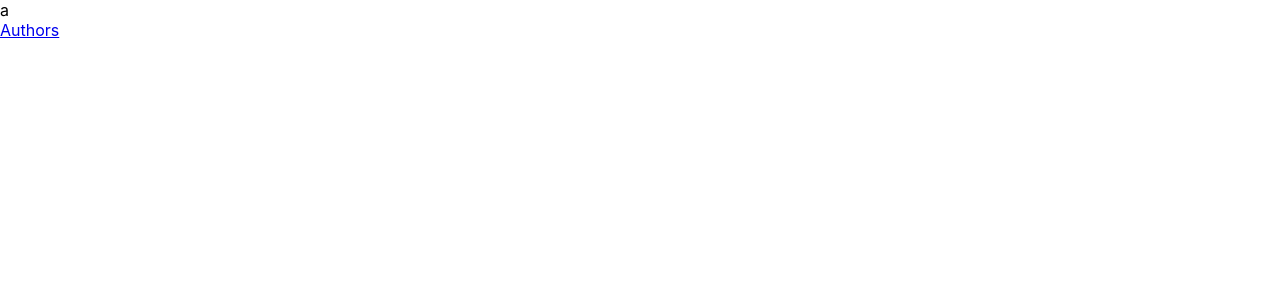
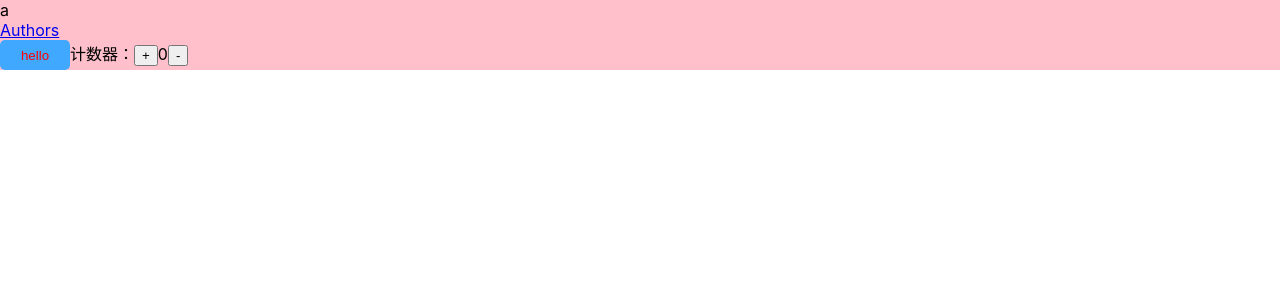
Before and after one commit to xxyzlll/ExercisePractice, a React app: page / in a window 1280 px wide. Shown: the top 300 px of the page. Built offline with nearby package versions, Linux system fonts and the light colour scheme.

Commit message:
button基本结构

```diff
--- /dev/null
+++ b/src/components/Button/Main.tsx
@@ -0,0 +1,35 @@
+import * as React from "react";
+import "./styles.css"
+
+export interface Props {
+  buttonText?: string,
+  styleOptions?: React.CSSProperties,
+  onClick: () => void
+}
+
+export interface States {
+}
+
+class Button extends React.Component<Props, States> {
+  constructor(props: Props) {
+    super(props);
+    this.state = {};
+  }
+
+  onClick = () => {
+    this.props.onClick()
+  }
+
+  render() {
+    const { buttonText, styleOptions } = this.props
+    return (
+        <>
+          <button style={styleOptions} onClick={this.onClick} className='buttonBaseStyle'>
+            {buttonText || 'Button'}
+          </button>
+        </>
+    );
+  }
+}
+
+export default Button;
--- /dev/null
+++ b/src/components/Button/index.tsx
@@ -0,0 +1,3 @@
+import Button from "./Main";
+
+export default Button
--- /dev/null
+++ b/src/components/Button/styles.css
@@ -0,0 +1,8 @@
+.buttonBaseStyle {
+    width: 70px;
+    height: 30px;
+    background-color: #40a9ff;
+    border: none;
+    border-radius: 5px;
+    color: white
+}
--- a/src/pages/home/Main.tsx
+++ b/src/pages/home/Main.tsx
@@ -1,5 +1,7 @@
 import * as React from "react";
 import { Link } from "react-router-dom";
+import './styles.css'
+import Button from "../../components/Button";
 
 export interface IAppStateProps {
 }
@@ -8,17 +10,19 @@ interface IAppOwnProps {
 }
 
 interface IAppOwnState {
+  num: number
 }
 
 export interface IAppDispatchProps {
 }
 
-class Home extends React.Component<any, any> {
+class Home extends React.Component<any, IAppOwnState> {
   constructor(props: any) {
     super(props);
-    this.state = {};
+    this.state = {
+      num: 0
+    };
   }
-
 
   componentDidMount = () => {
   };
@@ -26,12 +30,42 @@ class Home extends React.Component<any, any> {
   componentWillUnmount = () => {
   };
 
+  add = () => {
+    this.setState({
+      num: this.state.num + 1
+    })
+  }
+
+  reduce = () => {
+    this.setState({
+      num: this.state.num - 1
+    })
+  }
+
+  clickButton = () => {
+    alert("点击")
+  }
+
   render() {
+    const { num } = this.state
     return (
-        <>
+        <div className='home'>
           <div>a</div>
           <Link to="/me">Authors</Link>
-        </>
+          <div>
+            <Button buttonText={'hello'}
+                    styleOptions={{
+                      color: 'red'
+                    }}
+                    onClick={this.clickButton}/>
+            <span>计数器：
+              <button onClick={this.add}> + </button>
+              {num}
+              <button onClick={this.reduce}> - </button>
+            </span>
+
+          </div>
+        </div>
     );
   }
 }
--- /dev/null
+++ b/src/pages/home/styles.css
@@ -0,0 +1,3 @@
+.home{
+    background-color: pink;
+}
```
